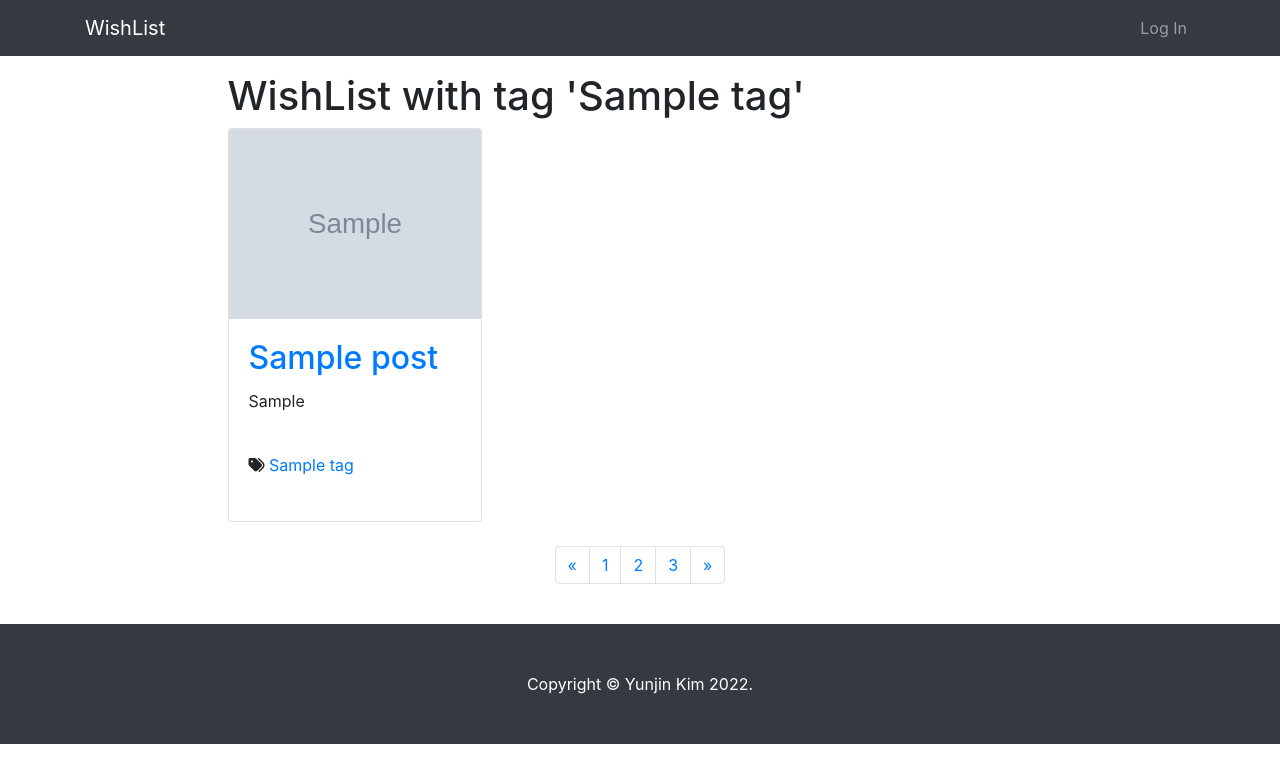
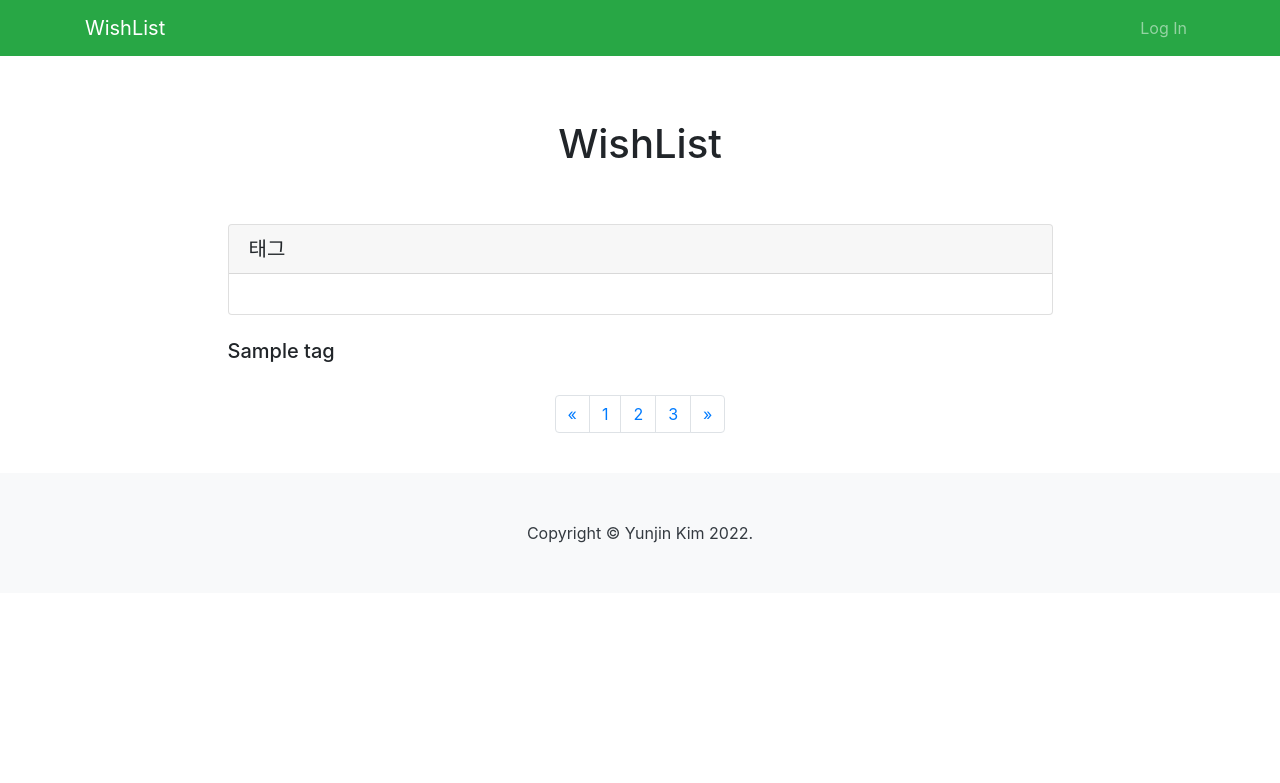
Before and after one commit to yunjin99/CloudProgramming, a Django app: a page that uses wishlist/templates/wishlist/base.html in a window 1280 px wide. Shown: the top 783 px of the page. Run offline with Django 3.2, Linux system fonts and the light colour scheme; tables that the repository leaves empty hold one stand-in row (values such as "Sample post"); grey boxes marked "Sample" are stand-in pictures; some libraries are stand-ins or nearby versions.

Commit message:
tag 위젯 추가

```diff
--- a/wishlist/templates/wishlist/base.html
+++ b/wishlist/templates/wishlist/base.html
@@ -1,5 +1,5 @@
 <!DOCTYPE html>
-<html>
+<html xmlns="http://www.w3.org/1999/html">
 {% load static %}
 <head>
     {% block title %}
@@ -7,6 +7,10 @@
         <link rel="stylesheet" href="{% static 'wishlist/bootstrap/bootstrap.min.css' %}" media="screen">
 
     <script src="https://kit.fontawesome.com/726bbd6862.js" crossorigin="anonymous"></script>
+
+<style>
+		h1 { text-align: center; }
+</style>
 </head>
 
 <body>
@@ -44,6 +48,8 @@
     <div class="container my-3">
         <div class="row justify-content-center">
             <div class="col-md-8 col-lg-9 ">
+            </br>
+            </br>
                 {% block main_area %}
 
                 {% endblock %}
--- a/wishlist/templates/wishlist/footer.html
+++ b/wishlist/templates/wishlist/footer.html
@@ -1,7 +1,7 @@
 <!-- Footer -->
-    <footer class="py-5 bg-dark">
+    <footer class="py-5 bg-light">
         <div class="container">
-            <p class="m-0 text-center text-white">
+            <p class="m-0 text-center text-dark">
                 Copyright &copy; Yunjin Kim 2022.
             </p>
         </div>
--- a/wishlist/templates/wishlist/navbar.html
+++ b/wishlist/templates/wishlist/navbar.html
@@ -1,4 +1,4 @@
-<nav class="navbar navbar-expand-lg navbar-dark bg-dark">
+<nav class="navbar navbar-expand-lg navbar-dark bg-success">
         <div class="container">
             <a class="navbar-brand" href="/">WishList</a>
             <button class="navbar-toggler" type="button" data-toggle="collapse" data-target="#navbarNavDropdown"
--- a/wishlist/templates/wishlist/post_form.html
+++ b/wishlist/templates/wishlist/post_form.html
@@ -9,7 +9,7 @@
         <table>
             {{ form | crispy }}
         </table>
-    <button type="submit" class="btn btn-dark float-right">Submit</button>
+    <button type="submit" class="btn btn-outline-success float-right">Submit</button>
 
     </form>
     {{ form.media }}
--- a/wishlist/templates/wishlist/post_form_update.html
+++ b/wishlist/templates/wishlist/post_form_update.html
@@ -9,7 +9,7 @@
         <table>
             {{ form | crispy }}
         </table>
-    <button type="submit" class="btn btn-dark float-right">Submit</button>
+    <button type="submit" class="btn btn-outline-success float-right">Submit</button>
 
     </form>
 {% endblock %}
--- a/wishlist/templates/wishlist/post_list.html
+++ b/wishlist/templates/wishlist/post_list.html
@@ -1,26 +1,56 @@
 {% extends 'wishlist/base.html' %}
 
 {% block title %}
-    <title>WishList</title>
+    <title xmlns="http://www.w3.org/1999/html">WishList</title>
 {% endblock %}
+
 
 {% block main_area %}
 
-    <h1>WishList
-        {% if tag %} with tag '{{ tag }}' {% endif %}
+    <h1>WishList</h1>
+    </br>
+     <div class="d-grid gap-2 d-md-flex justify-content-md-end">
+        {% if user.is_authenticated %}
+{#            {% if user.is_staff or user.is_superuser %}#}
+                <a href="/wishlist/create_post" role="button" class="btn btn-outline-success">위시리스트 추가하기 :)</a>
+                <a href="/wishlist/purchased_item" role="button" class="btn btn-outline-success">구매 목록</a>
+{#            {% endif %}#}
+        {% endif %}
+    </div>
 
-        <div class="d-grid gap-2 d-md-flex justify-content-md-end">
-            {% if user.is_authenticated %}
-                {% if user.is_staff or user.is_superuser %}
-                    <a href="/wishlist/create_post" role="button" class="btn btn-dark">위시리스트 추가하기 :)</a>
-                {% endif %}
-            {% endif %}
+    <div class="card my-4">
+        <h5 class="card-header">태그</h5>
+        <div class="card-body">
+        {% if user.is_authenticated %}
+            <ul class="nav">
+                {% for t in tags %}
+                    <li class="nav-item">
+                        <a class="nav-link active" aria-current="page" href="{{ t.get_absolute_url }}">{{ t.name }}
+                            ({{ t.post_set.count }})</a>
+                    </li>
+                {% endfor %}
+            </ul>
+        {% endif %}
         </div>
-    </h1>
+    </div>
+
+    {% if tag %}
+        <h5>{{ tag }}</h5>
+    {% endif %}
+
+{#    <div class="d-grid gap-2 d-md-flex justify-content-md-end">#}
+{#        {% if user.is_authenticated %}#}
+{#            {% if user.is_staff or user.is_superuser %}#}
+{#                <a href="/wishlist/create_post" role="button" class="btn btn-dark">위시리스트 추가하기 :)</a>#}
+{#                <a href="/wishlist/purchased_item" role="button" class="btn btn-dark">구매 목록</a>#}
+{#            {% endif %}#}
+{#        {% endif %}#}
+{#    </div>#}
 
 
     <!-- WishList Post -->
     <div class="row row-cols-1 row-cols-md-3 g-4">
+    {% if user.is_authenticated %}
         {% for p in post_list %}
             <div class="col">
                 <div class="card h-100">
@@ -50,41 +80,8 @@
                     </div>
                 </div>
             </div>
-
-
-
-
-            {#                <div class="card mb-4" >#}
-            {#                    {% if p.head_image %}#}
-            {#                        <img class="card-img-top" src="{{ p.head_image.url }}" alt="Card image cap">#}
-            {#                    {% else %}#}
-            {#                        <img class="card-img-top" src="https://picsum.photos/seed/{{ p.pk }}800/200" alt="Card image cap">#}
-            {#                    {% endif %} #}
-            {##}
-            {#                    <div class="card-body">#}
-            {#                        <a href="{{ p.get_absolute_url }}"><h2 class="card-title" >{{ p.title }}</h2></a>#}
-            {#                        {% if p.hook_msg %}#}
-            {#                             <p class="card-text">{{ p.hook_msg }}</p>#}
-            {#                        {% else %}#}
-            {#                            <p class="card-text">{{ p.get_markdown_content | truncatewords_html:30 | safe }}</p>#}
-            {#                        {% endif %}#}
-            {#                        <a href="{{ p.get_absolute_url }}" class="btn btn-primary">Read More &rarr;</a>#}
-            {#                        {% if p.tags.exists %}#}
-            {#                            <br />#}
-            {#                            <i class = "fas fa-tags"></i>#}
-            {#                            {% for tag in p.tags.iterator %}#}
-            {#                                <a href = {{ tag.get_absolute_url }}> {{ tag }}</a>#}
-            {#                            {% endfor %}#}
-            {#                            <br />#}
-            {#                            <br />#}
-            {#                        {% endif %}#}
-            {#                    </div>#}
-            {#                    <div class="card-footer text-muted">#}
-            {#                        Posted on {{ p.created_at}} by#}
-            {#                        <a href="#">{{ p.author }}</a>#}
-            {#                    </div>#}
-            {#                </div>#}
         {% endfor %}
+    {% endif %}
     </div>
 
     <br/>
--- a/wishlist/urls.py
+++ b/wishlist/urls.py
@@ -8,5 +8,6 @@ urlpatterns = [
     # path('tag/<str:slug>/', views.show_tag_posts),
     path('create_post/', views.PostCreate.as_view()),
     path('update_post/<int:pk>/', views.PostUpdate.as_view()),
-    path('tag/<str:slug>/', views.show_tag_posts)
+    path('tag/<str:slug>/', views.show_tag_posts),
+    # path('purchased_item/', views.PostList.as_view())
 ]
--- a/wishlist/views.py
+++ b/wishlist/views.py
@@ -41,6 +41,7 @@ class PostList(ListView):
 
     def get_context_data(self, *, object_list=None, **kwargs):
         context = super(PostList, self).get_context_data()
+        context['tags'] = Tag.objects.all()
 
         return context
 
@@ -56,10 +57,12 @@ def show_tag_posts(request, slug):
 
     tag = Tag.objects.get(slug = slug)
     post_list = tag.post_set.all()
+    tags = Tag.objects.all()
 
     context = {
         'tag' : tag,
-        'post_list': post_list
+        'post_list': post_list,
+        'tags' : tags
     }
 
     return render(request, 'wishlist/post_list.html', context)
```
Also changed, not shown: wishlist/templates/wishlist/post_detail.html (+5 -4 lines).
